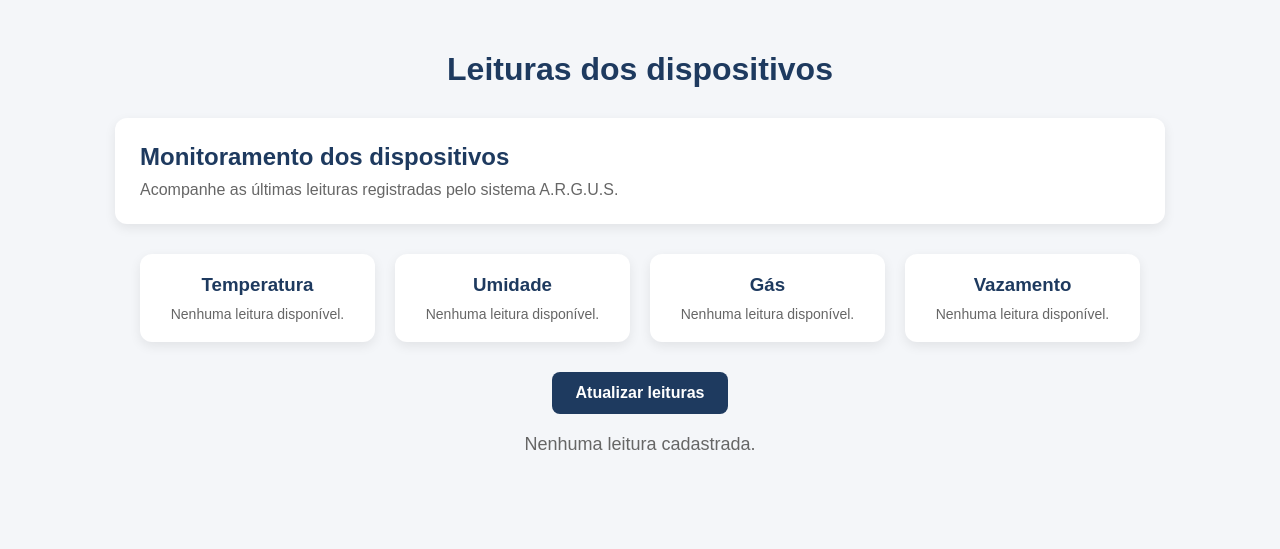
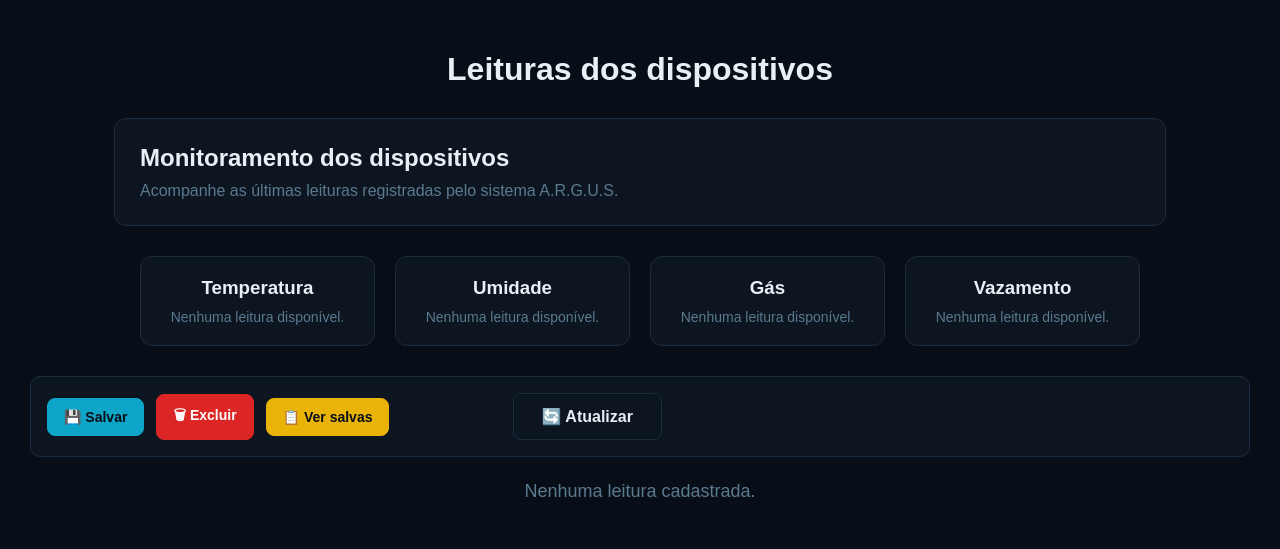
Before and after one commit to heitosena/site-argus, a Django app: page /sensores/leituras/ in a window 1280 px wide. Shown: the top 549 px of the page. Run offline with Django 5.2, Linux system fonts and the light colour scheme; data that the repository does not hold is empty.

Commit message:
Adiciona salvar, visualizar e excluir leituras

```diff
--- a/siteargus/sensores/models.py
+++ b/siteargus/sensores/models.py
@@ -132,7 +132,10 @@ class Registro(models.Model):
     # Indica se foi detectado vazamento
     vazamento = models.BooleanField()
 
-
+    # Indica se o usuário decidiu salvar este registro
+    salvo = models.BooleanField(
+        default=False
+    )
 
 
     # Dispositivo responsável por enviar este registro
--- a/siteargus/sensores/static/sensores/JS/lista_leituras.js
+++ b/siteargus/sensores/static/sensores/JS/lista_leituras.js
@@ -10,9 +10,32 @@ document.addEventListener("DOMContentLoaded", function () {
         // Executa uma ação quando o botão é clicado.
         botaoAtualizar.addEventListener("click", function () {
 
-            // Exibe uma mensagem na tela.
-            alert("Leituras atualizadas! Não há novos registros.");
+            // Recarrega a página para buscar as leituras mais recentes.
+            window.location.reload();
 
         });
     }
+
+    // Localiza o botão de excluir.
+    const botaoExcluir = document.getElementById("excluir-leituras");
+
+    // Verifica se o botão existe.
+    if (botaoExcluir) {
+
+        // Exibe uma confirmação antes de excluir.
+        botaoExcluir.addEventListener("click", function (event) {
+
+            // Pergunta se o usuário realmente deseja excluir.
+            const confirmar = confirm(
+                "Tem certeza que deseja excluir as leituras selecionadas?"
+            );
+
+            // Cancela a exclusão caso o usuário escolha cancelar.
+            if (!confirmar) {
+                event.preventDefault();
+            }
+
+        });
+    }
+
 });
--- a/siteargus/sensores/static/sensores/css/lista_leituras.css
+++ b/siteargus/sensores/static/sensores/css/lista_leituras.css
@@ -1,8 +1,8 @@
 /* Define o estilo geral da página. */
 body {
     font-family: Arial, sans-serif;
-    background-color: #f4f6f9;
-    color: #333;
+    background-color: #080e17;
+    color: #e8f0f5;
     margin: 0;
     padding: 30px;
 }
@@ -10,7 +10,7 @@ body {
 /* Estiliza o título principal. */
 h1 {
     text-align: center;
-    color: #1e3a5f;
+    color: #e8f0f5;
     margin-bottom: 30px;
 }
 
@@ -18,15 +18,16 @@ h1 {
 table {
     width: 100%;
     border-collapse: collapse;
-    background-color: white;
+    background-color: #0d1520;
+    border: 1px solid #1a2d40;
     border-radius: 8px;
     overflow: hidden;
 }
 
 /* Estiliza os títulos das colunas. */
 th {
-    background-color: #1e3a5f;
-    color: white;
+    background-color: #1a2d40;
+    color: #e8f0f5;
     padding: 14px;
     text-align: left;
 }
@@ -34,60 +35,20 @@ th {
 /* Estiliza as células da tabela. */
 td {
     padding: 12px;
-    border-bottom: 1px solid #ddd;
+    border-bottom: 1px solid #1a2d40;
+    color: #e8f0f5;
 }
 
 /* Destaca as linhas ao passar o mouse. */
 tbody tr:hover {
-    background-color: #eaf1f8;
+    background-color: #1a2d40;
 }
 
-/* Centraliza a mensagem quando não há leituras. */
+/* Centraliza mensagens gerais. */
 p {
     text-align: center;
     font-size: 18px;
-    color: #666;
-}
-
-/* Adapta a tabela a telas menores. */
-@media (max-width: 768px) {
-    body {
-        padding: 10px;
-    }
-
-    table {
-        font-size: 12px;
-    }
-
-    th,
-    td {
-        padding: 8px;
-    }
-}
-    /* Estiliza o botão de atualizar leituras. */
-#atualizar-leituras {
-    display: block;
-    margin: 20px auto;
-    padding: 12px 24px;
-    background-color: #1e3a5f;
-    color: white;
-    border: none;
-    border-radius: 8px;
-    font-size: 16px;
-    font-weight: bold;
-    cursor: pointer;
-    transition: background-color 0.3s, transform 0.2s;
-}
-
-/* Altera a cor quando o mouse passa sobre o botão. */
-#atualizar-leituras:hover {
-    background-color: #2d5988;
-    transform: translateY(-2px);
-}
-
-/* Indica visualmente quando o botão é pressionado. */
-#atualizar-leituras:active {
-    transform: translateY(0);
+    color: #5a7a90;
 }
 
 /* Organiza o painel principal de monitoramento. */
@@ -95,16 +56,16 @@ p {
     max-width: 1000px;
     margin: 0 auto 30px auto;
     padding: 25px;
-    background-color: white;
+    background-color: #0d1520;
+    border: 1px solid #1a2d40;
     border-radius: 12px;
-    box-shadow: 0 4px 12px rgba(0, 0, 0, 0.08);
 }
 
 /* Estiliza o título do painel. */
 .painel-leituras h2 {
     margin-top: 0;
     margin-bottom: 10px;
-    color: #1e3a5f;
+    color: #e8f0f5;
 }
 
 /* Estiliza o texto explicativo do painel. */
@@ -112,7 +73,7 @@ p {
     margin: 0;
     text-align: left;
     font-size: 16px;
-    color: #666;
+    color: #5a7a90;
 }
 
 /* Organiza os cartões de monitoramento em uma grade. */
@@ -126,10 +87,10 @@ p {
 
 /* Estiliza cada cartão individualmente. */
 .cartao-leitura {
-    background-color: white;
+    background-color: #0d1520;
     padding: 20px;
+    border: 1px solid #1a2d40;
     border-radius: 12px;
-    box-shadow: 0 4px 12px rgba(0, 0, 0, 0.08);
     text-align: center;
     box-sizing: border-box;
 }
@@ -137,7 +98,7 @@ p {
 /* Estiliza o título dentro de cada cartão. */
 .cartao-leitura h3 {
     margin: 0 0 10px 0;
-    color: #1e3a5f;
+    color: #e8f0f5;
 }
 
 /* Estiliza a descrição dentro de cada cartão. */
@@ -145,5 +106,117 @@ p {
     margin: 0;
     text-align: center;
     font-size: 14px;
-    color: #666;
+    color: #5a7a90;
 }
+
+/* Área dos botões de ação. */
+.acoes-leituras {
+    display: flex;
+    align-items: center;
+    gap: 12px;
+    margin: 24px 0;
+    padding: 16px;
+    background-color: #0d1520;
+    border: 1px solid #1a2d40;
+    border-radius: 10px;
+}
+
+/* Estilo geral dos botões. */
+.acoes-leituras button {
+    border: 1px solid #1a2d40;
+    border-radius: 8px;
+    padding: 10px 16px;
+    background-color: transparent;
+    color: #e8f0f5;
+    font-size: 14px;
+    font-weight: 600;
+    cursor: pointer;
+    transition: background-color 0.2s ease,
+                border-color 0.2s ease,
+                transform 0.2s ease;
+}
+
+/* Efeito ao passar o mouse. */
+.acoes-leituras button:hover {
+    background-color: #1a2d40;
+    border-color: #0ea5c8;
+    transform: translateY(-2px);
+}
+
+/* Botão Salvar - destaque ciano */
+#salvar-leituras {
+    background-color: #0ea5c8;
+    border-color: #0ea5c8;
+    color: #080e17;
+}
+
+/* Botão Excluir - vermelho */
+#excluir-leituras {
+    background-color: #dc2626;
+    border-color: #dc2626;
+    color: #ffffff;
+}
+
+/* Botão Ver salvos - amarelo */
+#ver-salvas {
+    background-color: #eab308;
+    border-color: #eab308;
+    color: #080e17;
+}
+
+/* Mantém o destaque ao passar o mouse. */
+#salvar-leituras:hover {
+    background-color: #0ea5c8;
+}
+
+/* Deixa o botão de atualizar maior e um pouco mais à esquerda. */
+#atualizar-leituras {
+    margin-left: auto;
+    margin-right: auto;
+    padding: 13px 28px;
+    font-size: 16px;
+    transform: translateX(-230px);
+}
+
+/* Estilo do botão Voltar. */
+#voltar-leituras {
+    background-color: transparent;
+    color: #e8f0f5;
+    border: 1px solid #1a2d40;
+    border-radius: 8px;
+    padding: 10px 18px;
+    font-size: 14px;
+    font-weight: 600;
+    cursor: pointer;
+    transition: background-color 0.2s ease,
+                border-color 0.2s ease,
+                transform 0.2s ease;
+}
+
+/* Efeito ao passar o mouse no botão Voltar. */
+#voltar-leituras:hover {
+    background-color: #1a2d40;
+    border-color: #0ea5c8;
+    transform: translateY(-2px);
+}
+
+
+/* Adapta a página para telas menores. */
+@media (max-width: 768px) {
+    body {
+        padding: 10px;
+    }
+
+    .cartoes-leituras {
+        grid-template-columns: repeat(2, 1fr);
+    }
+
+    table {
+        font-size: 12px;
+    }
+
+    th,
+    td {
+        padding: 8px;
+    }
+}
--- /dev/null
+++ b/siteargus/sensores/templates/sensores/lista_leituras.html
@@ -0,0 +1,245 @@
+{% load static %}
+<!-- Define o padrão HTML5. -->
+<!DOCTYPE html>
+
+<!-- Inicia a página em português. -->
+<html lang="pt-br">
+
+<head>
+    <!-- Permite caracteres especiais. -->
+    <meta charset="UTF-8">
+
+    <!-- Adapta a página a diferentes tamanhos de tela. -->
+    <meta name="viewport" content="width=device-width, initial-scale=1.0">
+    <!-- Carrega o arquivo CSS da página de leituras. -->
+    <link rel="stylesheet" href="{% static 'sensores/css/lista_leituras.css' %}?v=11">
+
+    <!-- Define o título da aba. -->
+    <title>Leituras - A.R.G.U.S.</title>
+</head>
+
+<body>
+
+    <!-- Título principal da página. -->
+    <h1>Leituras dos dispositivos</h1>
+
+
+<!-- Painel principal das leituras -->
+<section class="painel-leituras">
+
+    <!-- Título do painel -->
+    <h2>Monitoramento dos dispositivos</h2>
+
+    <!-- Texto explicativo -->
+    <p>Acompanhe as últimas leituras registradas pelo sistema A.R.G.U.S.</p>
+
+</section>
+
+<!-- Cartões com resumo das últimas informações. -->
+<section class="cartoes-leituras">
+
+   <!-- Cartão que mostra a temperatura mais recente. -->
+<div class="cartao-leitura">
+    <h3>Temperatura</h3>
+
+    <!-- Verifica se existe alguma leitura registrada. -->
+    {% if ultima_leitura %}
+
+        <!-- Mostra a temperatura da leitura mais recente. -->
+        <p>{{ ultima_leitura.temperatura }} °C</p>
+
+    {% else %}
+
+        <!-- Mensagem exibida quando não há leituras. -->
+        <p>Nenhuma leitura disponível.</p>
+
+    {% endif %}
+</div>
+
+   <!-- Cartão que mostra a umidade mais recente. -->
+<div class="cartao-leitura">
+    <h3>Umidade</h3>
+
+    <!-- Verifica se existe alguma leitura registrada. -->
+    {% if ultima_leitura %}
+
+        <!-- Mostra a umidade da leitura mais recente. -->
+        <p>{{ ultima_leitura.umidade }}%</p>
+
+    {% else %}
+
+        <!-- Mensagem exibida quando não há leituras. -->
+        <p>Nenhuma leitura disponível.</p>
+
+    {% endif %}
+</div>
+
+    <!-- Cartão que mostra o nível de gás mais recente. -->
+<div class="cartao-leitura">
+    <h3>Gás</h3>
+
+    <!-- Verifica se existe alguma leitura registrada. -->
+    {% if ultima_leitura %}
+
+        <!-- Mostra o nível de gás registrado. -->
+        <p>{{ ultima_leitura.nivel_gas }}</p>
+
+    {% else %}
+
+        <!-- Mensagem exibida quando não há leituras. -->
+        <p>Nenhuma leitura disponível.</p>
+
+    {% endif %}
+</div>
+
+<!-- Cartão que mostra o estado do vazamento mais recente. -->
+<div class="cartao-leitura">
+    <h3>Vazamento</h3>
+
+   <!-- Verifica se existe alguma leitura registrada. -->
+
+{% if ultima_leitura %}
+
+<!-- Verifica se foi detectado um vazamento. -->
+{% if ultima_leitura.vazamento %}
+    <p>Vazamento detectado</p>
+{% else %}
+    <p>Nenhum vazamento detectado</p>
+{% endif %}
+
+{% else %}
+
+<!-- Mensagem exibida quando não há leituras. -->
+<p>Nenhuma leitura disponível.</p>
+
+{% endif %}
+
+</div>
+
+</section>
+
+<!-- Formulário responsável por enviar as leituras selecionadas. -->
+<form method="POST" action="/sensores/salvar-leituras/">
+    {% csrf_token %}
+
+    <!-- Área com os botões de ação das leituras. -->
+<!-- Formulário responsável por enviar as leituras selecionadas. -->
+<form method="POST" action="/sensores/salvar-leituras/">
+    {% csrf_token %}
+
+    <!-- Área com os botões de ação das leituras. -->
+    <section class="acoes-leituras">
+
+        <!-- Botão para salvar as leituras selecionadas. -->
+        <button type="submit" id="salvar-leituras">
+            💾 Salvar
+        </button>
+
+        <!-- Botão para excluir as leituras selecionadas. -->
+        <button
+            type="submit"
+            id="excluir-leituras"
+            formaction="/sensores/excluir-leituras/"
+        >
+            🗑 Excluir
+        </button>
+
+        <!-- Botão para visualizar as leituras salvas. -->
+        <button
+            type="button"
+            id="ver-salvas"
+            onclick="window.location.href='/sensores/leituras-salvas/'"
+        >
+            📋 Ver salvas
+        </button>
+
+        <!-- Botão para atualizar a lista. -->
+        <button type="button" id="atualizar-leituras">
+            🔄 Atualizar
+        </button>
+
+    </section>
+{% if mostrando_salvas %}
+    <!-- Botão para voltar à lista completa de leituras. -->
+    <div class="acoes-voltar">
+        <button
+            type="button"
+            id="voltar-leituras"
+            onclick="window.location.href='/sensores/leituras/'"
+        >
+            ← Voltar
+        </button>
+    </div>
+{% endif %}
+
+<!-- Verifica se existem leituras cadastradas. -->
+{% if registros %}
+
+    <!-- Cria a tabela de leituras. -->
+    <table border="1">
+
+        <thead>
+            <tr>
+                <th>Selecionar</th>
+                <th>Dispositivo</th>
+                <th>Data e hora</th>
+                <th>Temperatura</th>
+                <th>Umidade</th>
+                <th>Gás</th>
+                <th>Nível de gás</th>
+                <th>Vazamento</th>
+            </tr>
+        </thead>
+
+        <!-- Exibe as leituras cadastradas. -->
+        <tbody>
+            {% for registro in registros %}
+                <tr>
+
+                    <!-- Caixa para selecionar esta leitura. -->
+                    <td>
+                        <input
+                            type="checkbox"
+                            class="selecionar-leitura"
+                            name="registros"
+                            value="{{ registro.id }}"
+                        >
+                    </td>
+
+                    <td>{{ registro.dispositivo.nome }}</td>
+                    <td>{{ registro.data_hora }}</td>
+                    <td>{{ registro.temperatura }} °C</td>
+                    <td>{{ registro.umidade }}%</td>
+                    <td>{{ registro.gas_percentual }}%</td>
+                    <td>{{ registro.nivel_gas }}</td>
+
+                    <!-- Mostra se foi detectado vazamento. -->
+                    <td>
+                        {% if registro.vazamento %}
+                            Sim
+                        {% else %}
+                            Não
+                        {% endif %}
+                    </td>
+
+                </tr>
+            {% endfor %}
+        </tbody>
+
+    </table>
+
+{% else %}
+
+    <!-- Mensagem exibida quando não existem leituras. -->
+    <p>Nenhuma leitura cadastrada.</p>
+
+{% endif %}
+
+</form>
+
+<!-- Carrega o JavaScript da página de leituras. -->
+
+<script src="{% static 'sensores/js/lista_leituras.js' %}?v=3"></script>
+
+</body>
+</html>
--- a/siteargus/sensores/urls.py
+++ b/siteargus/sensores/urls.py
@@ -1,18 +1,33 @@
 from django.urls import path
 from . import views
 
-
-# URLS relacionadas ao app de sensores
 urlpatterns = [
-    # Lista de sensores cadastrados
+    # Lista de sensores cadastrados.
     path('', views.lista_sensores, name='lista_sensores'),
 
-    # Tela para cadastrar um sensor
+    # Tela para cadastrar um sensor.
     path('cadastrar/', views.cadastrar_sensor, name='cadastrar_sensor'),
 
-    # Tela de Dashboard
+    # Tela de Dashboard.
     path('dashboard/', views.dashboard, name='dashboard'),
 
-    # Lista as leituras dos sensores
+    # Lista as leituras dos sensores.
     path('leituras/', views.lista_leituras, name='lista_leituras'),
+
+    # Salva as leituras selecionadas pelo usuário.
+    path('salvar-leituras/', views.salvar_leituras, name='salvar_leituras'),
+
+    # Exclui as leituras selecionadas pelo usuário.
+    path(
+        'excluir-leituras/',
+        views.excluir_leituras,
+        name='excluir_leituras'
+    ),
+
+    # Exibe as leituras salvas.
+    path(
+        'leituras-salvas/',
+        views.ver_leituras_salvas,
+        name='ver_leituras_salvas'
+    ),
 ]
--- a/siteargus/sensores/views.py
+++ b/siteargus/sensores/views.py
@@ -72,12 +72,62 @@ def lista_leituras(request):
         }
 
 )
+# Salva as leituras selecionadas pelo usuário.
+def salvar_leituras(request):
+    # Executa a ação somente quando recebe dados via POST.
+    if request.method == 'POST':
+
+        # Recebe os IDs das leituras selecionadas.
+        ids = request.POST.getlist('registros')
+
+        # Marca as leituras selecionadas como salvas.
+        Registro.objects.filter(id__in=ids).update(salvo=True)
+
+    # Volta para a página de leituras.
+    return redirect('lista_leituras')
+
+# Exclui as leituras selecionadas pelo usuário.
+def excluir_leituras(request):
+    # Executa a ação somente quando recebe dados via POST.
+    if request.method == 'POST':
+        # Recebe os IDs das leituras selecionadas.
+        ids = request.POST.getlist('registros')
+
+        # Exclui as leituras selecionadas.
+        Registro.objects.filter(id__in=ids).delete()
+
+    # Volta para a lista de leituras.
+    return redirect('lista_leituras')
+
+
+# Exibe apenas as leituras que foram salvas pelo usuário.
+def ver_leituras_salvas(request):
+    # Busca somente os registros marcados como salvos.
+    registros = Registro.objects.filter(
+        salvo=True
+    ).select_related('dispositivo').order_by('-data_hora')
+
+    # Busca a leitura salva mais recente.
+    ultima_leitura = registros.first()
+
+    # Exibe a mesma página de leituras, mas apenas com os registros salvos.
+    return render(
+        request,
+        'sensores/lista_leituras.html',
+        {
+            'registros': registros,
+            'ultima_leitura': ultima_leitura,
+            'mostrando_salvas': True,
+        }
+    )
 
 
 # Exibe a página principal da Dashboard do A.R.G.U.S.
 def dashboard(request):
-    # Busca a última leitura registrada (da mais recente para a mais antiga)
-    ultima_leitura = Registro.objects.select_related('dispositivo').order_by('-data_hora').first()
+    # Busca a última leitura registrada.
+    ultima_leitura = Registro.objects.select_related(
+        'dispositivo'
+    ).order_by('-data_hora').first()
 
     context = {
         'ultima_leitura': ultima_leitura,
--- a/siteargus/templates/sensores/lista_leituras.html
+++ /dev/null
@@ -1,177 +0,0 @@
-{% load static %}
-<!-- Define o padrão HTML5. -->
-<!DOCTYPE html>
-
-<!-- Inicia a página em português. -->
-<html lang="pt-br">
-
-<head>
-    <!-- Permite caracteres especiais. -->
-    <meta charset="UTF-8">
-
-    <!-- Adapta a página a diferentes tamanhos de tela. -->
-    <meta name="viewport" content="width=device-width, initial-scale=1.0">
-    <!-- Carrega o arquivo CSS da página de leituras. -->
-    <link rel="stylesheet" href="{% static 'sensores/css/lista_leituras.css' %}">
-
-    <!-- Define o título da aba. -->
-    <title>Leituras - A.R.G.U.S.</title>
-</head>
-
-<body>
-
-    <!-- Título principal da página. -->
-    <h1>Leituras dos dispositivos</h1>
-
-
-<!-- Painel principal das leituras -->
-<section class="painel-leituras">
-
-    <!-- Título do painel -->
-    <h2>Monitoramento dos dispositivos</h2>
-
-    <!-- Texto explicativo -->
-    <p>Acompanhe as últimas leituras registradas pelo sistema A.R.G.U.S.</p>
-
-</section>
-
-<!-- Cartões com resumo das últimas informações. -->
-<section class="cartoes-leituras">
-
-   <!-- Cartão que mostra a temperatura mais recente. -->
-<div class="cartao-leitura">
-    <h3>Temperatura</h3>
-
-    <!-- Verifica se existe alguma leitura registrada. -->
-    {% if ultima_leitura %}
-
-        <!-- Mostra a temperatura da leitura mais recente. -->
-        <p>{{ ultima_leitura.temperatura }} °C</p>
-
-    {% else %}
-
-        <!-- Mensagem exibida quando não há leituras. -->
-        <p>Nenhuma leitura disponível.</p>
-
-    {% endif %}
-</div>
-
-   <!-- Cartão que mostra a umidade mais recente. -->
-<div class="cartao-leitura">
-    <h3>Umidade</h3>
-
-    <!-- Verifica se existe alguma leitura registrada. -->
-    {% if ultima_leitura %}
-
-        <!-- Mostra a umidade da leitura mais recente. -->
-        <p>{{ ultima_leitura.umidade }}%</p>
-
-    {% else %}
-
-        <!-- Mensagem exibida quando não há leituras. -->
-        <p>Nenhuma leitura disponível.</p>
-
-    {% endif %}
-</div>
-
-    <!-- Cartão que mostra o nível de gás mais recente. -->
-<div class="cartao-leitura">
-    <h3>Gás</h3>
-
-    <!-- Verifica se existe alguma leitura registrada. -->
-    {% if ultima_leitura %}
-
-        <!-- Mostra o nível de gás registrado. -->
-        <p>{{ ultima_leitura.nivel_gas }}</p>
-
-    {% else %}
-
-        <!-- Mensagem exibida quando não há leituras. -->
-        <p>Nenhuma leitura disponível.</p>
-
-    {% endif %}
-</div>
-
-    <!-- Cartão que mostra o estado do vazamento mais recente. -->
-<div class="cartao-leitura">
-    <h3>Vazamento</h3>
-
-    <!-- Verifica se existe alguma leitura registrada. -->
-    {% if ultima_leitura %}
-
-        <!-- Verifica se foi detectado um vazamento. -->
-        {% if ultima_leitura.vazamento %}
-            <p>Vazamento detectado</p>
-        {% else %}
-            <p>Nenhum vazamento detectado</p>
-        {% endif %}
-
-    {% else %}
-
-        <!-- Mensagem exibida quando não há leituras. -->
-        <p>Nenhuma leitura disponível.</p>
-
-    {% endif %}
-</div>
-
-</section>
-
-    <!-- Botão para atualizar as leituras. -->
-<button type="button" id="atualizar-leituras">
-    Atualizar leituras
-</button>
-    <!-- Verifica se existem leituras cadastradas. -->
-    {% if registros %}
-
-        <!-- Cria a tabela de leituras. -->
-        <table border="1">
-
-            <!-- Define os títulos das colunas. -->
-            <thead>
-                <tr>
-                    <th>Dispositivo</th>
-                    <th>Data e hora</th>
-                    <th>Temperatura</th>
-                    <th>Umidade</th>
-                    <th>Gás</th>
-                    <th>Nível de gás</th>
-                    <th>Vazamento</th>
-                </tr>
-            </thead>
-
-            <!-- Exibe as leituras cadastradas. -->
-            <tbody>
-                {% for registro in registros %}
-                    <tr>
-                        <td>{{ registro.dispositivo.nome }}</td>
-                        <td>{{ registro.data_hora }}</td>
-                        <td>{{ registro.temperatura }} °C</td>
-                        <td>{{ registro.umidade }}%</td>
-                        <td>{{ registro.gas_percentual }}%</td>
-                        <td>{{ registro.nivel_gas }}</td>
-
-                        <!-- Mostra se foi detectado vazamento. -->
-                        <td>
-                            {% if registro.vazamento %}
-                                Sim
-                            {% else %}
-                                Não
-                            {% endif %}
-                        </td>
-                    </tr>
-                {% endfor %}
-            </tbody>
-
-        </table>
-
-    {% else %}
-
-        <!-- Mensagem exibida quando não existem leituras. -->
-        <p>Nenhuma leitura cadastrada.</p>
-
-    {% endif %}
-    <!-- Carrega o JavaScript da página de leituras. -->
-    <script src="{% static 'sensores/js/lista_leituras.js' %}"></script>
-
-</body>
-</html>
```
Also changed, not shown: siteargus/sensores/migrations/0004_alter_dispositivo_table_alter_localizacao_table_and_more.py (added), siteargus/sensores/migrations/0005_registro_salvo.py (added), siteargus/sensores/templates/sensores/cadastrar_sensor.html (renamed from siteargus/templates/sensores/cadastrar_sensor.html), siteargus/sensores/templates/sensores/lista_sensores.html (renamed from siteargus/templates/sensores/lista_sensores.html).
